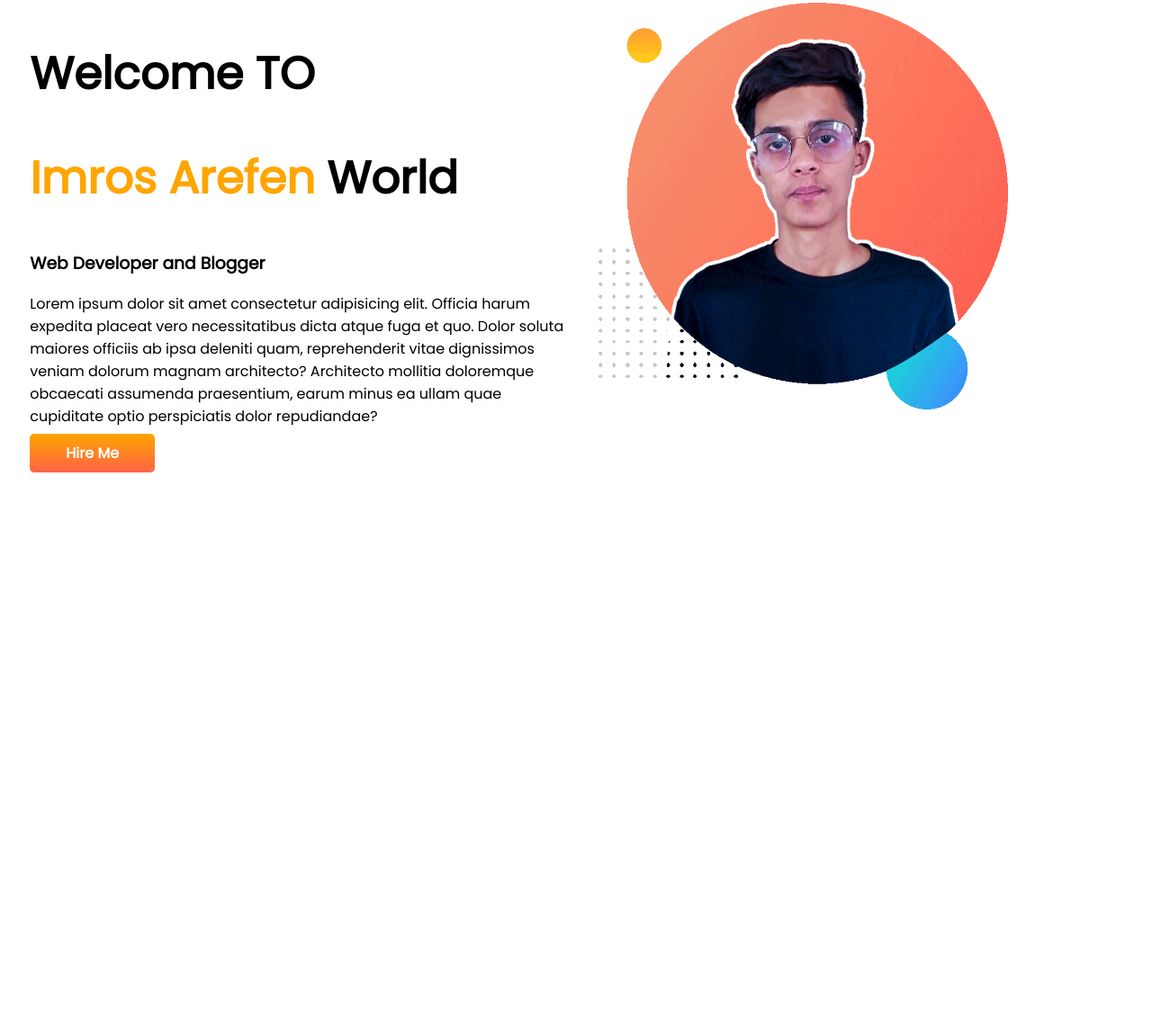
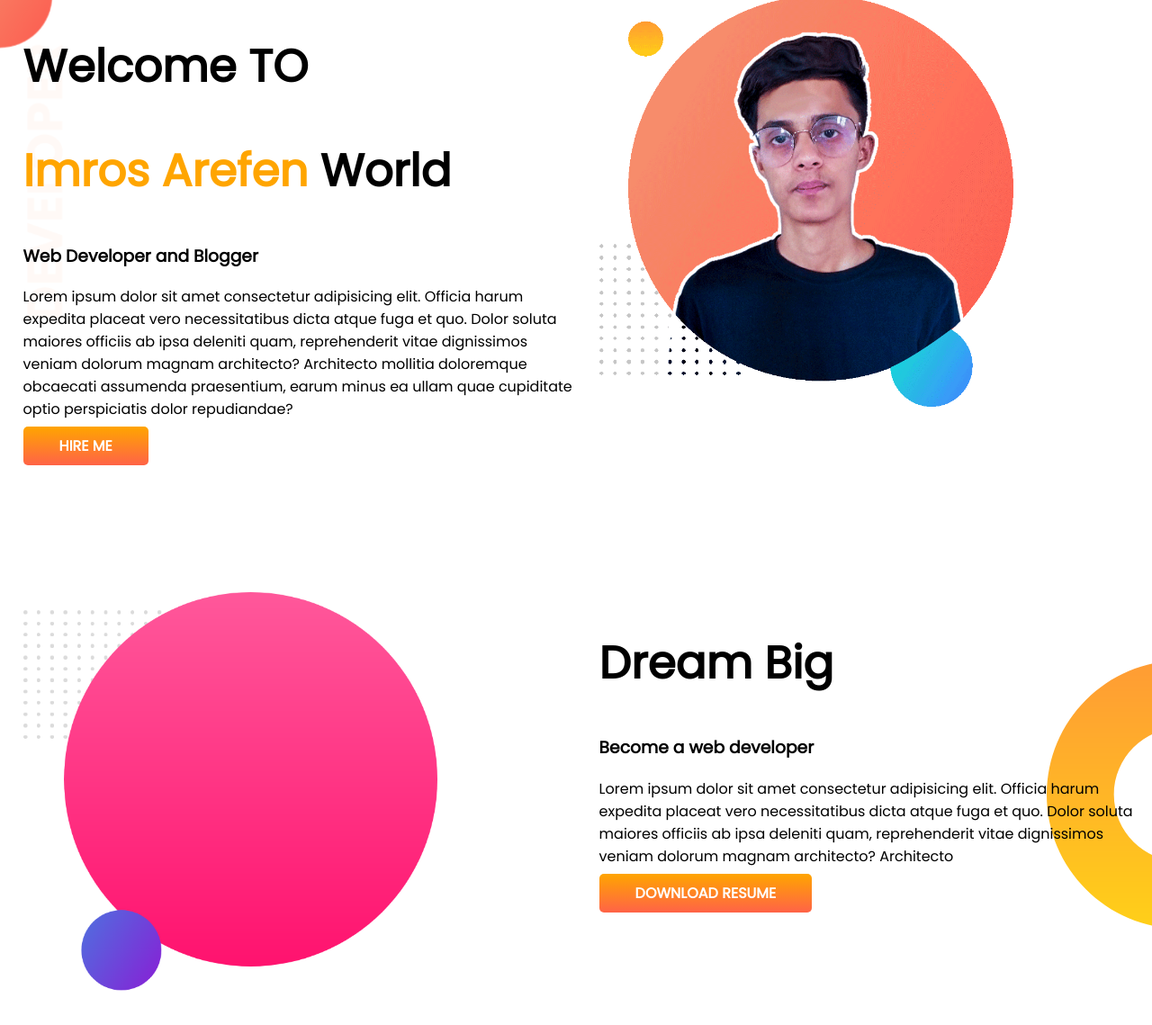
Before and after one commit to imros10/developer-portfolio, a plain HTML site: page index.html in a window 1280 px wide. Shown: the part 5-1144 px from the top of the page at 90% size. Before the commit the page ends 800 px from the top, so only its background shows below. Drawn offline with Linux system fonts and the light colour scheme.

Commit message:
dreram section added

```diff
--- a/index.html
+++ b/index.html
@@ -11,7 +11,7 @@
     <link rel="stylesheet" href="style.css">
 </head>
 <body>
-    <section>
+    <section class="header-sec">
         <div class="uper-area">
     <h1>Welcome TO</h1>
     <h1><span>Imros Arefen</span> World</h1>
@@ -24,5 +24,16 @@
     <img src="images/imros-bg.png" alt="">
 </div>
     </section>
+    <section class="dream-area">
+        <div class="uper-area">
+            <img src="images/my-bg2.png" alt="">
+        </div>
+        <div class="uper-area">
+            <h1>Dream Big </h1>
+            <h3>Become a web developer</h3>
+            <p>Lorem ipsum dolor sit amet consectetur adipisicing elit. Officia harum expedita placeat vero necessitatibus dicta atque fuga et quo. Dolor soluta maiores officiis ab ipsa deleniti quam, reprehenderit vitae dignissimos veniam dolorum magnam architecto? Architecto</p>
+            <a class="uper-button" href="https://www.linkedin.com/in/imros-arefen-7a810b193">Download Resume</a>
+        </div>
+    </section>
 </body>
 </html>
--- a/style.css
+++ b/style.css
@@ -1,5 +1,6 @@
 body{
     font-family: 'Poppins', sans-serif;
+    margin: 0;
 }
 h1{
     font-size: 50px;
@@ -10,6 +11,7 @@ span{
 section{
     display: flex;
     width: 100%;
+    margin-bottom: 150px;
 }
 .uper-area{
     width: 50%;
@@ -17,6 +19,9 @@ section{
 }
 .uper-area img{
 width: 75%;
+}
+a{
+    text-transform: uppercase;
 }
 .uper-button{
     text-decoration: none;
@@ -26,3 +31,12 @@ width: 75%;
     border-radius: 5px;
     color: white;
 }
+.header-sec{
+    background-image: url(images/top-banner.png);
+    background-repeat: no-repeat;
+}
+.dream-area{
+    background-image: url(images/dream-bg.png);
+    background-repeat: no-repeat;
+    background-position: right;
+}
```
